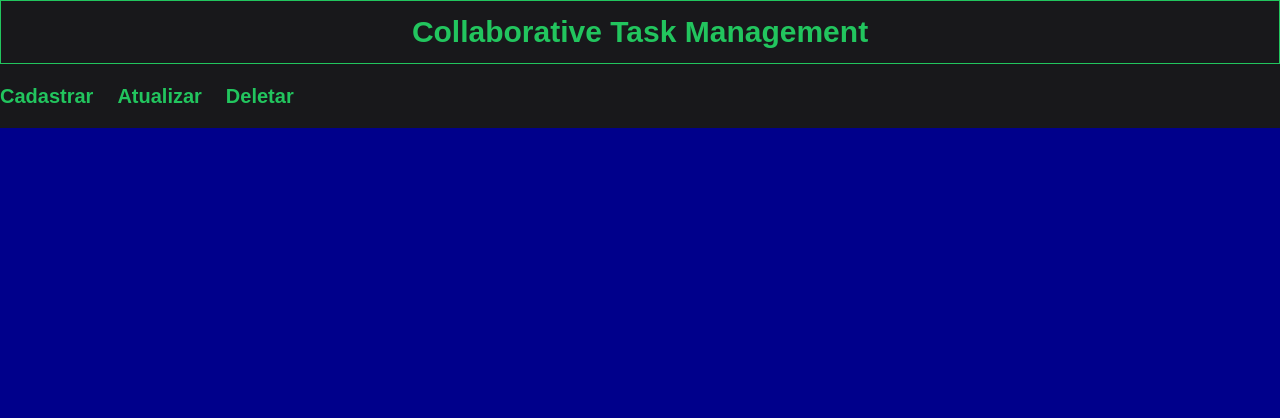
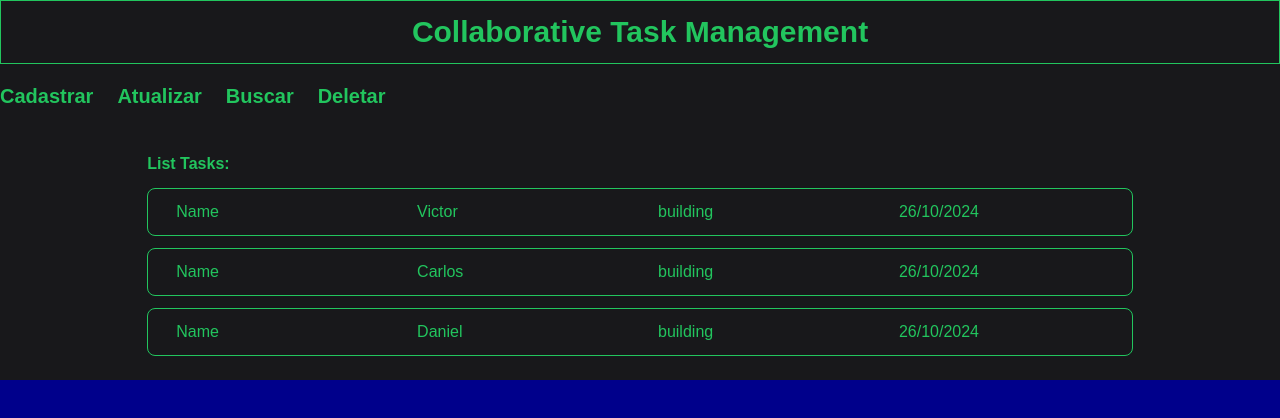
Before and after one commit to victorgomesc/Collaborative-Task, a Next.js app: page / in a window 1280 px wide. Shown: the top 418 px of the page. Built offline with nearby package versions, Linux system fonts and the light colour scheme.

Commit message:
feat: create pages e components form

```diff
--- /dev/null
+++ b/app/delete/page.tsx
@@ -0,0 +1,7 @@
+import React from 'react'
+
+export default function Delete() {
+  return (
+    <div className='text-white'>Delete</div>
+  )
+}
--- a/app/page.tsx
+++ b/app/page.tsx
@@ -1,11 +1,13 @@
 import Header from "@/components/Header";
 import HeaderTitle from "@/components/HeaderTitle";
+import TaskSection from "@/components/TaskSection";
 
 export default function Home() {
   return (
     <div className="bg-gray-800">
       <HeaderTitle />
       <Header />
+      <TaskSection />
     </div>
   );
 }
--- /dev/null
+++ b/app/register/page.tsx
@@ -0,0 +1,7 @@
+import React from 'react'
+
+export default function Register() {
+  return (
+    <div className='text-white'>Cadastro</div>
+  )
+}
--- /dev/null
+++ b/app/search/page.tsx
@@ -0,0 +1,7 @@
+import React from 'react'
+
+export default function Search() {
+  return (
+    <div className='text-white'>Search</div>
+  )
+}
--- /dev/null
+++ b/app/update/page.tsx
@@ -0,0 +1,7 @@
+import React from 'react'
+
+export default function Update() {
+  return (
+    <div className='text-white'>Update</div>
+  )
+}
--- a/components/Header.tsx
+++ b/components/Header.tsx
@@ -1,14 +1,21 @@
+import Link from 'next/link'
 import React from 'react'
 
 const Header = () => {
   return (
     <div className="flex gap-6 w-full h-16 items-center bg-zinc-900">
+        <Link href="/cadastro" >
+            <div className="text-xl font-bold text-green-500">
+                Cadastrar
+            </div>
+        </Link>
+
         <div className="text-xl font-bold text-green-500">
-            Cadastrar
+            Atualizar
         </div>
 
         <div className="text-xl font-bold text-green-500">
-            Atualizar
+            Buscar
         </div>
 
         <div className="text-xl font-bold text-green-500">
--- /dev/null
+++ b/components/RegisterForm.tsx
@@ -0,0 +1,9 @@
+import React from 'react'
+
+const RegisterForm = () => {
+  return (
+    <div>RegisterForm</div>
+  )
+}
+
+export default RegisterForm
--- a/components/TaskSection.tsx
+++ b/components/TaskSection.tsx
@@ -2,7 +2,30 @@ import React from 'react'
 
 const TaskSection = () => {
   return (
-    <div>TaskSection</div>
+    <div className="w-full h-full flex flex-col items-center justify-center bg-zinc-900 p-6">
+        <div className="w-4/5 bg-zinc-900">
+            <h1 className="text-green-500 font-bold">List Tasks:</h1>
+            <div className="flex items-center gap-6 h-12 text-green-500 border border-green-500 rounded-lg p-4 mt-3">
+                <p className='w-full ml-3'>Name</p>
+                <p className="w-full">Victor</p>
+                <p className="w-full">building</p>
+                <p className='w-full'>26/10/2024</p>
+            </div>
+            <div className="flex items-center gap-6 h-12 text-green-500 border border-green-500 rounded-lg p-4 mt-3">
+                <p className='w-full ml-3'>Name</p>
+                <p className="w-full">Carlos</p>
+                <p className="w-full">building</p>
+                <p className='w-full'>26/10/2024</p>
+            </div>
+            <div className="flex items-center gap-6 h-12 text-green-500 border border-green-500 rounded-lg p-4 mt-3">
+                <p className='w-full ml-3'>Name</p>
+                <p className="w-full">Daniel</p>
+                <p className="w-full">building</p>
+                <p className='w-full'>26/10/2024</p>
+            </div>
+        </div>
+
+    </div>
   )
 }
 
```
